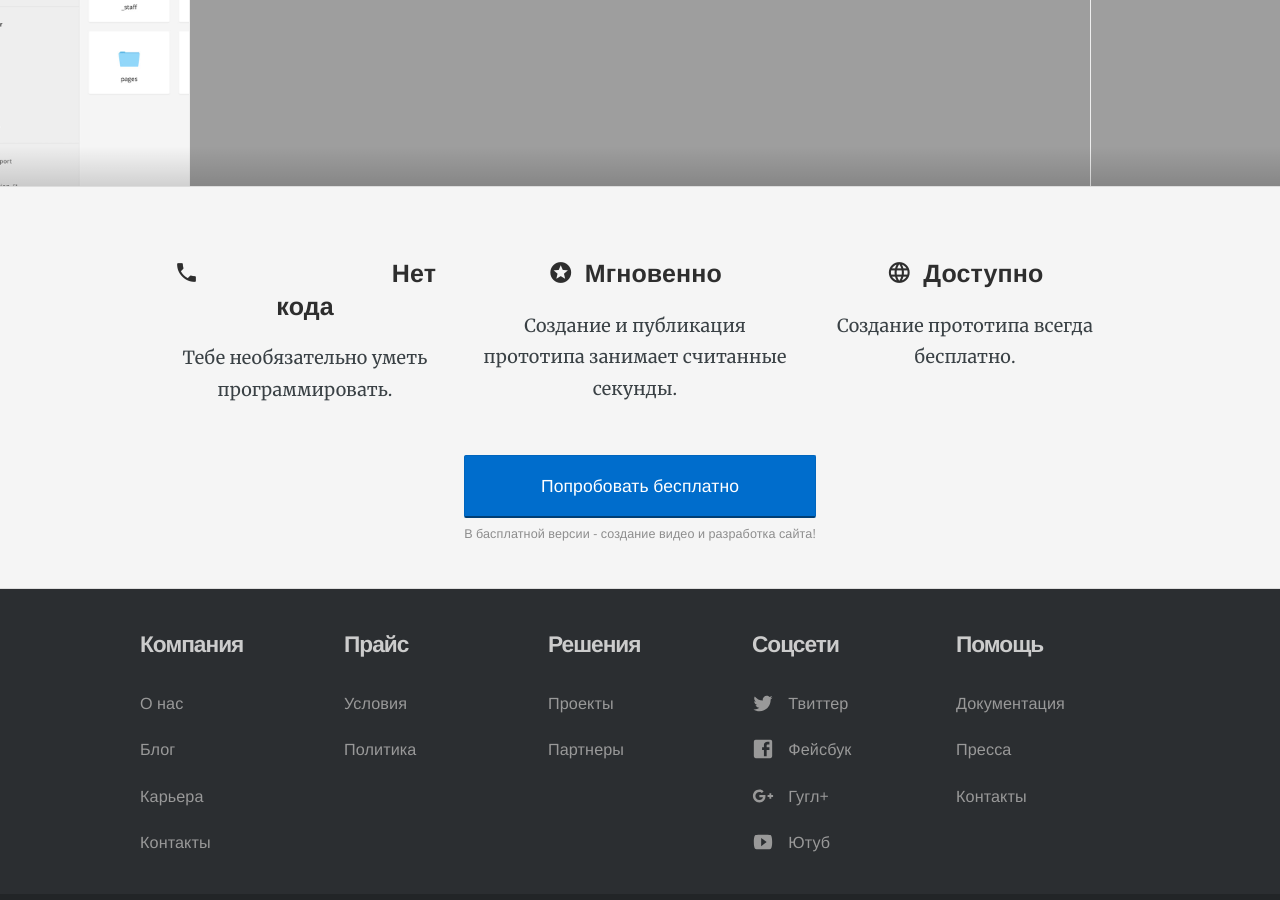
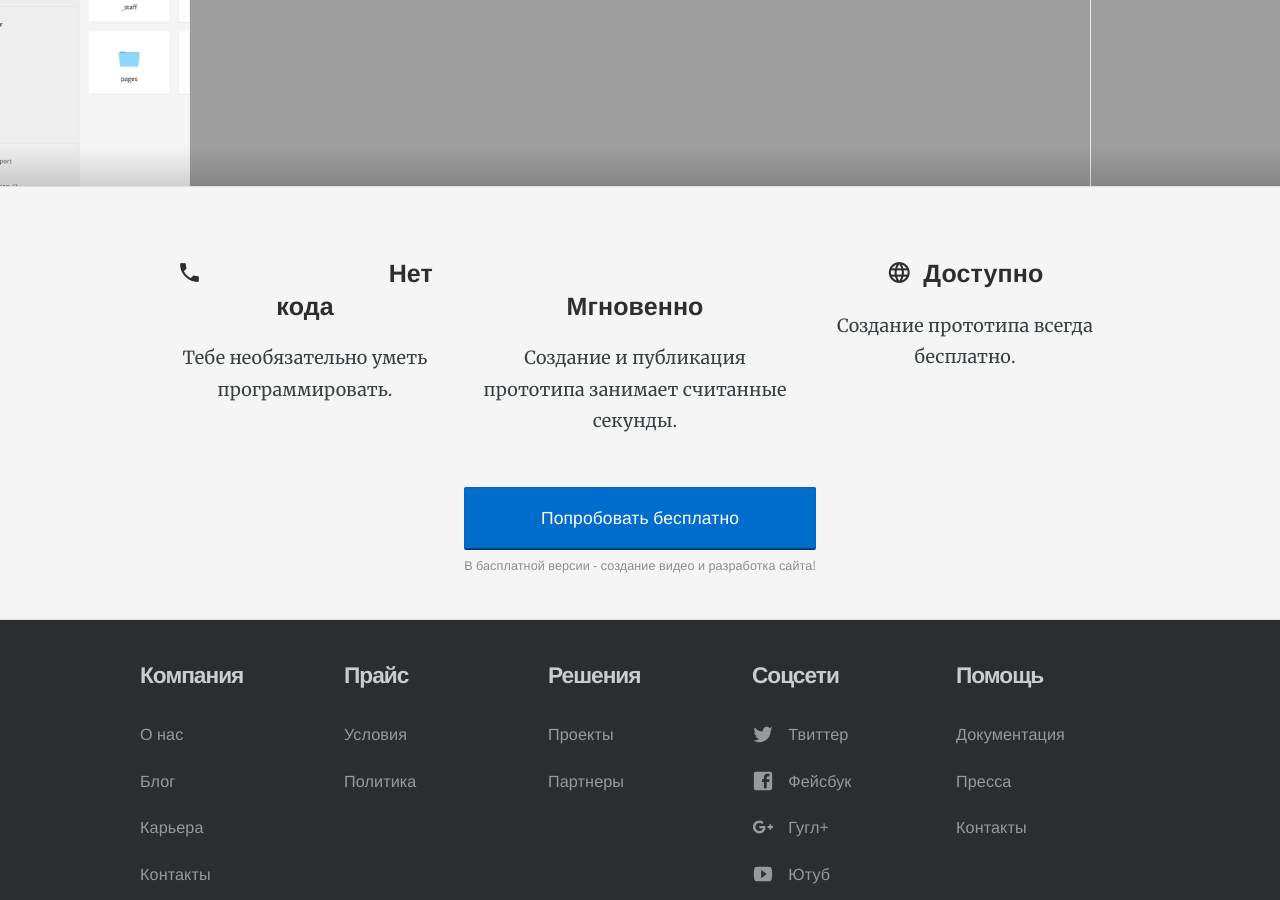
Before and after one commit to RakhimyanTim/enblabs.github.io, a Jekyll site: the page built from pages/index.html, in a window 1280 px wide and 900 px high, scrolled down 528 px. Built offline with Jekyll 4.4.1, drawn with Linux system fonts in a browser that asks for light colours; nearby versions of some CDN libraries.

Commit message:
Update index.html

```diff
--- a/pages/index.html
+++ b/pages/index.html
@@ -23,11 +23,11 @@
 	<div class="container">
 		<div class="other-features">
 			<div class="col-1-3">
-				<h4 style="text-align: center;"><i class="material-icons">phoneling off</i> Нет кода</h4>
+				<h4 style="text-align: center;"><i class="material-icons">phonelingoff</i> Нет кода</h4>
 				<p style="text-align: center;">Тебе необязательно уметь программировать.</p>
 			</div>
 			<div class="col-1-3">
-				<h4 style="text-align: center;"><i class="material-icons">stars</i> Мгновенно</h4>
+				<h4 style="text-align: center;"><i class="material-icons">accesstime</i> Мгновенно</h4>
 				<p style="text-align: center;">Создание и публикация прототипа занимает считанные секунды.</p>
 			</div>
 			<div class="col-1-3">
```
